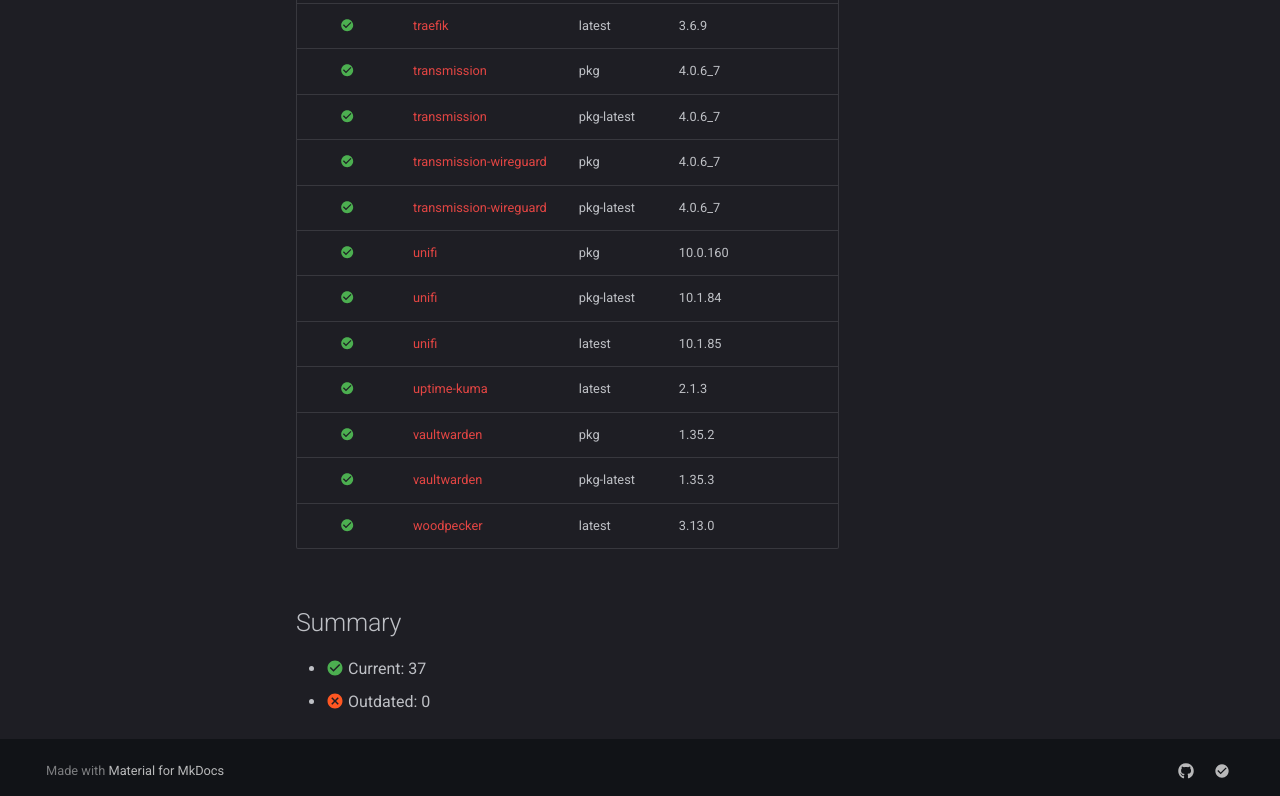
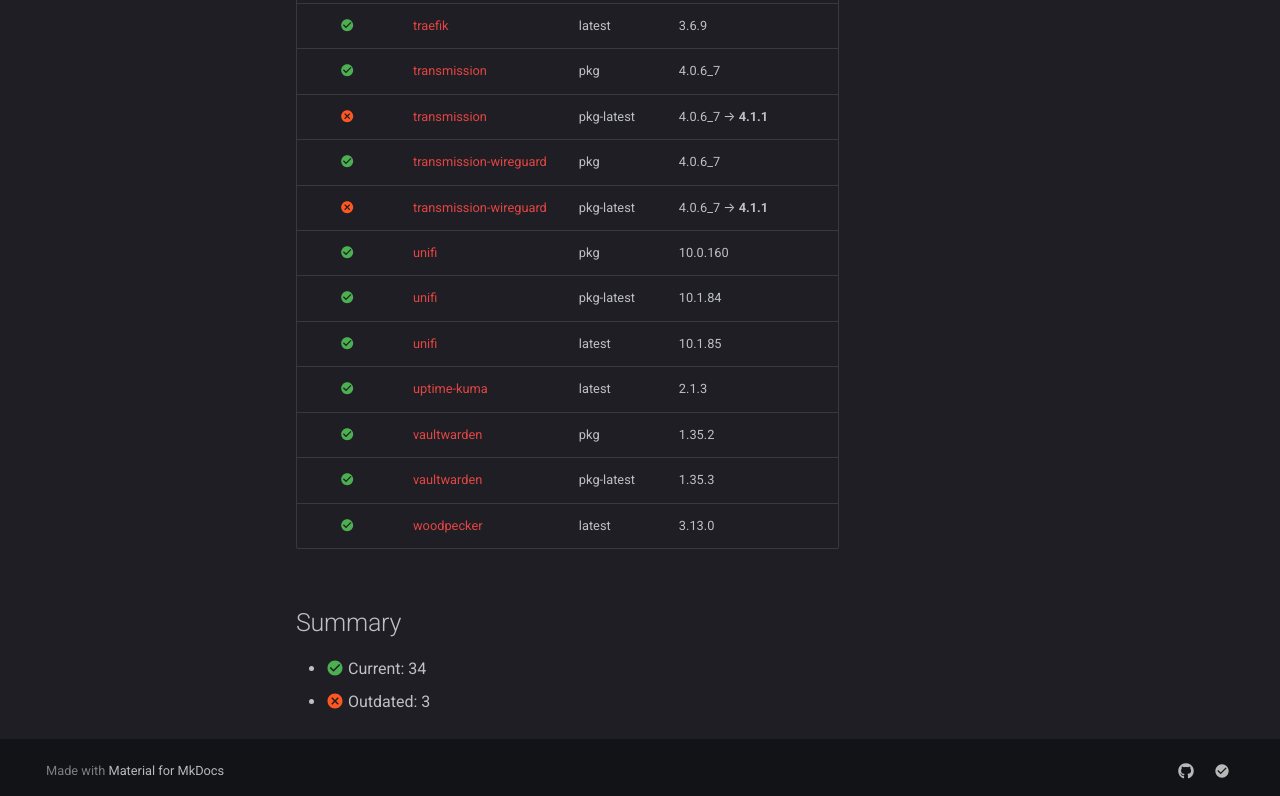
Before and after one commit to daemonless/daemonless-io, an MkDocs documentation site: the page built from docs/status.md, in a window 1280 px wide and 1400 px high, scrolled down 2447 px. Shown: the part 597-1393 px from the top of the window. Built offline with MkDocs 1.6.1 and Material for MkDocs 9.7.7, drawn with Linux system fonts in a browser that asks for light colours; comment, search, counter and statistics services are not loaded.

Commit message:
Update version status [skip ci]

```diff
--- a/docs/status.md
+++ b/docs/status.md
@@ -70,9 +70,9 @@ description: "Real-time version tracking for every Daemonless image. See which c
 | :material-check-circle:{ .current } | [traefik](https://github.com/daemonless/traefik/actions/workflows/build.yaml) | pkg-latest | 3.6.8 |
 | :material-check-circle:{ .current } | [traefik](https://github.com/daemonless/traefik/actions/workflows/build.yaml) | latest | 3.6.9 |
 | :material-check-circle:{ .current } | [transmission](https://github.com/daemonless/transmission/actions/workflows/build.yaml) | pkg | 4.0.6_7 |
-| :material-check-circle:{ .current } | [transmission](https://github.com/daemonless/transmission/actions/workflows/build.yaml) | pkg-latest | 4.0.6_7 |
+| :material-close-circle:{ .outdated } | [transmission](https://github.com/daemonless/transmission/actions/workflows/build.yaml) | pkg-latest | 4.0.6_7 → **4.1.1** |
 | :material-check-circle:{ .current } | [transmission-wireguard](https://github.com/daemonless/transmission-wireguard/actions/workflows/build.yaml) | pkg | 4.0.6_7 |
-| :material-check-circle:{ .current } | [transmission-wireguard](https://github.com/daemonless/transmission-wireguard/actions/workflows/build.yaml) | pkg-latest | 4.0.6_7 |
+| :material-close-circle:{ .outdated } | [transmission-wireguard](https://github.com/daemonless/transmission-wireguard/actions/workflows/build.yaml) | pkg-latest | 4.0.6_7 → **4.1.1** |
 | :material-check-circle:{ .current } | [unifi](https://github.com/daemonless/unifi/actions/workflows/build.yaml) | pkg | 10.0.160 |
 | :material-check-circle:{ .current } | [unifi](https://github.com/daemonless/unifi/actions/workflows/build.yaml) | pkg-latest | 10.1.84 |
 | :material-check-circle:{ .current } | [unifi](https://github.com/daemonless/unifi/actions/workflows/build.yaml) | latest | 10.1.85 |
@@ -83,5 +83,5 @@ description: "Real-time version tracking for every Daemonless image. See which c
 
 ## Summary
 
-- :material-check-circle:{ .current } Current: 37
-- :material-close-circle:{ .outdated } Outdated: 0
+- :material-check-circle:{ .current } Current: 34
+- :material-close-circle:{ .outdated } Outdated: 3
```
Also changed, not shown: other parts of docs/status.md (+1 -1 lines).
